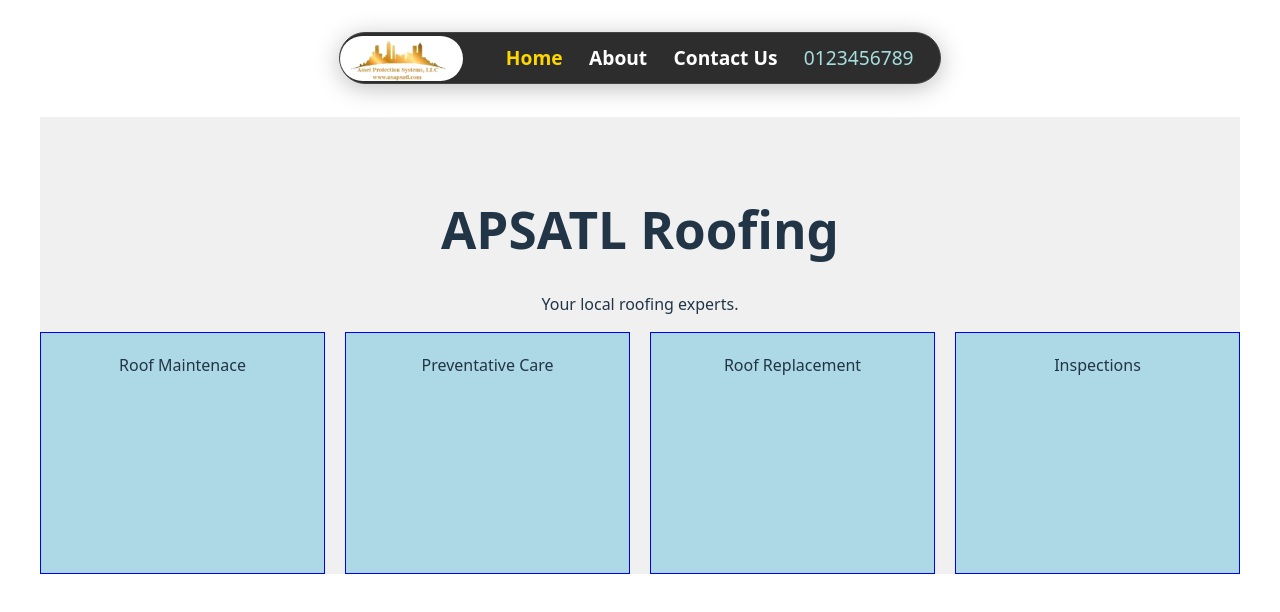
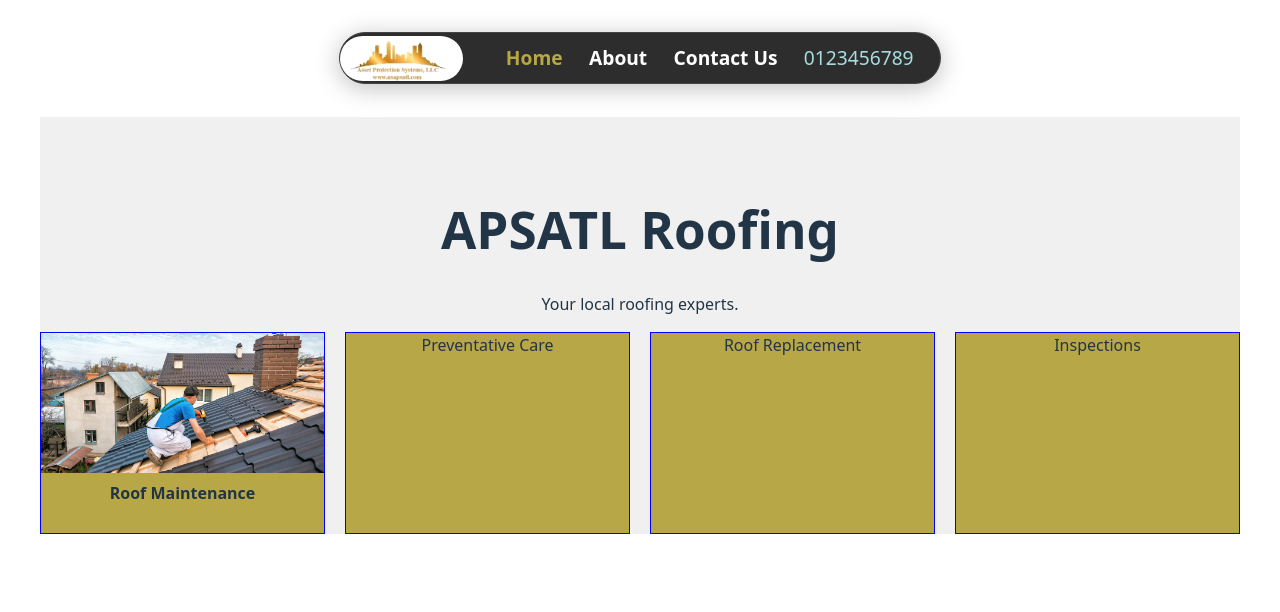
Before and after one commit to Jopanzo/apsatl, a React (Vite) app: page / in a window 1280 px wide. Shown: the top 612 px of the page. Built offline with nearby package versions, Linux system fonts and the light colour scheme.

Commit message:
Updated column 1 and added universal gold

```diff
--- a/src/components/css/ourServices.css
+++ b/src/components/css/ourServices.css
@@ -6,8 +6,8 @@
 }
 
 .grid-item {
-  background-color: lightblue;
-  padding: 20px;
+  background-color: var(--gold);
+  /* padding: 20px; */
   border: 1px solid blue;
   min-height: 200px;
 }
@@ -24,3 +24,15 @@
     grid-template-columns: 1fr; /* 1 column on small screens */
   }
 }
+.service-image {
+  width: 100%;
+  height: 140px;
+  object-fit: cover;
+  /* border-radius: 0.5rem; */
+  display: block;
+  margin-bottom: 0.5rem;
+}
+.service-title {
+  font-weight: bold;
+
+}
--- a/src/components/navbar.jsx
+++ b/src/components/navbar.jsx
@@ -33,7 +33,7 @@
           <a
             href="/"
             style={{
-              color: window.location.pathname === '/' ? 'gold' : '#fff',
+              color: window.location.pathname === '/' ? 'var(--gold)' : '#fff',
               textDecoration: 'none',
               fontSize: '1.2rem',
               fontWeight: window.location.pathname === '/' ? 'bold' : 'normal'
@@ -46,7 +46,7 @@
           <a
               href="/about"
               style={{
-                color: window.location.pathname === '/about' ? 'gold' : '#fff',
+                color: window.location.pathname === '/about' ? 'var(--gold)' : '#fff',
                 textDecoration: 'none',
                 fontSize: '1.2rem',
                 fontWeight: window.location.pathname === '/' ? 'bold' : 'normal'}}>
@@ -57,7 +57,7 @@
           <a
               href="/contact"
               style={{
-                color: window.location.pathname === '/contact' ? 'gold' : '#fff',
+                color: window.location.pathname === '/contact' ? 'var(--gold)': '#fff',
                 textDecoration: 'none',
                 fontSize: '1.2rem',
                 fontWeight: window.location.pathname === '/' ? 'bold' : 'normal'}}>
--- a/src/components/ourServices.jsx
+++ b/src/components/ourServices.jsx
@@ -1,10 +1,16 @@
 import React from 'react';
 import './css/ourServices.css'; // Import your CSS file
+import roof1 from '../assets/tempJPEG1.jpg';
 
 const OurServices = () => {
   return (
     <div className="grid-container">
-      <div className="grid-item">Roof Maintenace</div>
+      <div className="grid-item">
+        <img src={roof1} alt="Roof 1" className="service-image" />
+        <div className="service-title">
+        Roof Maintenance
+        </div>
+      </div>
       <div className="grid-item">Preventative Care</div>
       <div className="grid-item">Roof Replacement</div>
       <div className="grid-item">Inspections</div>
--- a/src/index.css
+++ b/src/index.css
@@ -11,6 +11,7 @@
   text-rendering: optimizeLegibility;
   -webkit-font-smoothing: antialiased;
   -moz-osx-font-smoothing: grayscale;
+  --gold: #b8a747;
 }
 
 a {
```
Also changed, not shown: src/pages/about.jsx (added).
